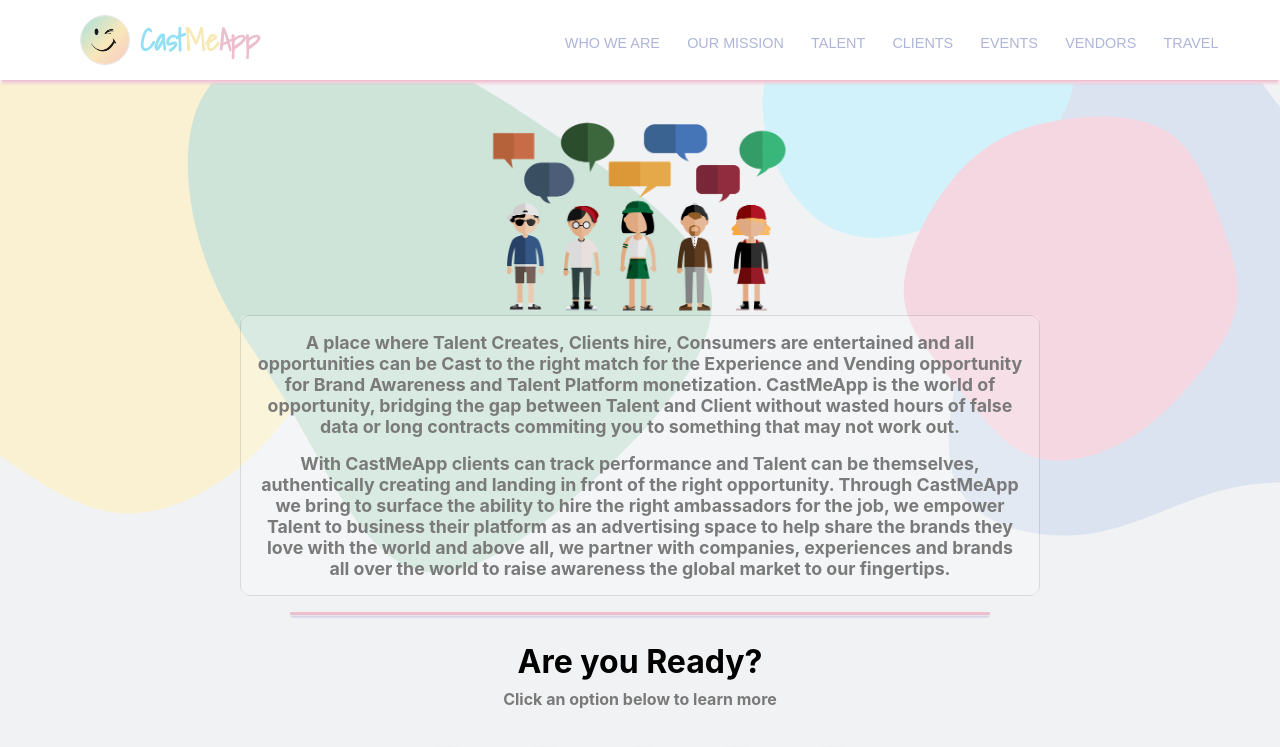
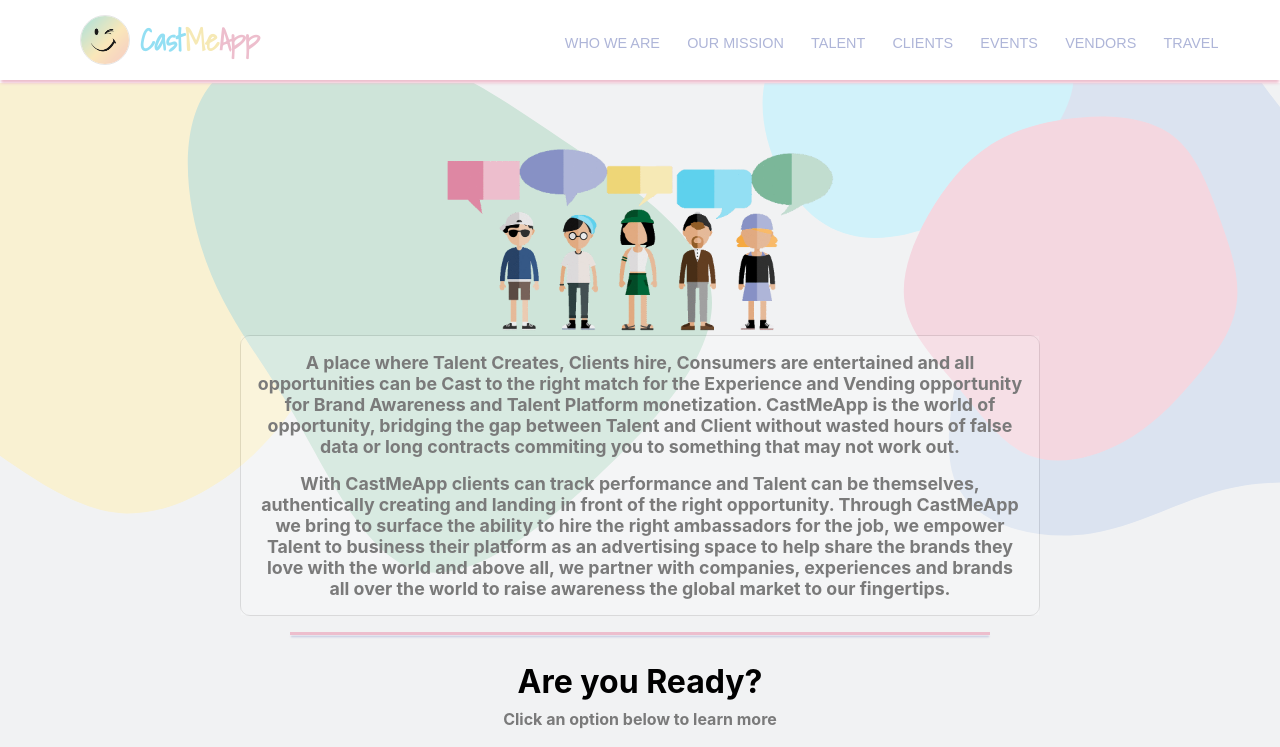
Before and after one commit to FrancisCalizo/ohio-taxidermy-supply, a Next.js app: page / in a window 1280 px wide. Shown: the top 747 px of the page. Built offline with nearby package versions, Linux system fonts and the light colour scheme.

Commit message:
feat: implement new header gif

```diff
--- a/components/page-index/Header.tsx
+++ b/components/page-index/Header.tsx
@@ -115,11 +115,11 @@
 
       <ImageContainer>
         <Image
-          src={'/images/header.png'}
+          src={'/images/header-temp.gif'}
           alt="header"
           layout="fixed"
-          width={380}
-          height={200}
+          width={400}
+          height={220}
           quality={95}
         />
       </ImageContainer>
```
Also changed, not shown: public/images/header-temp.gif (added).
